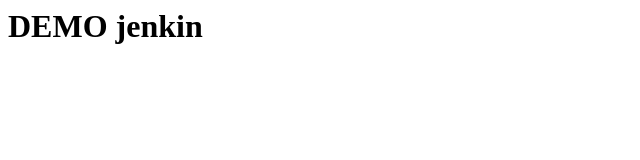
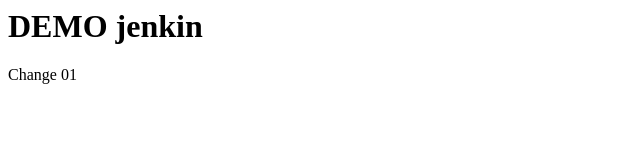
Before and after one commit to vfa-tula/demo_01, a plain HTML site: page index.html in a window 1280 px wide. Shown: the full height of the page, 0-640 px from the left. Drawn offline with Linux system fonts and the light colour scheme.

Commit message:
change 01

```diff
--- a/index.html
+++ b/index.html
@@ -1 +1,4 @@
 <h1>DEMO jenkin</h1>
+<p>
+	Change 01
+</p>
```
